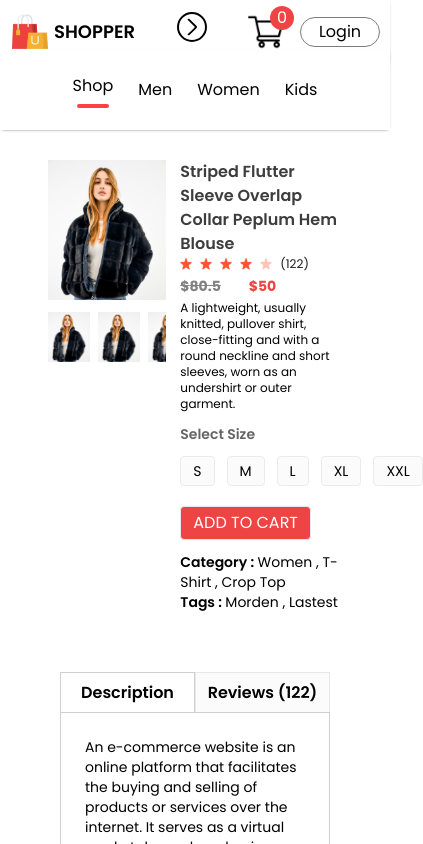
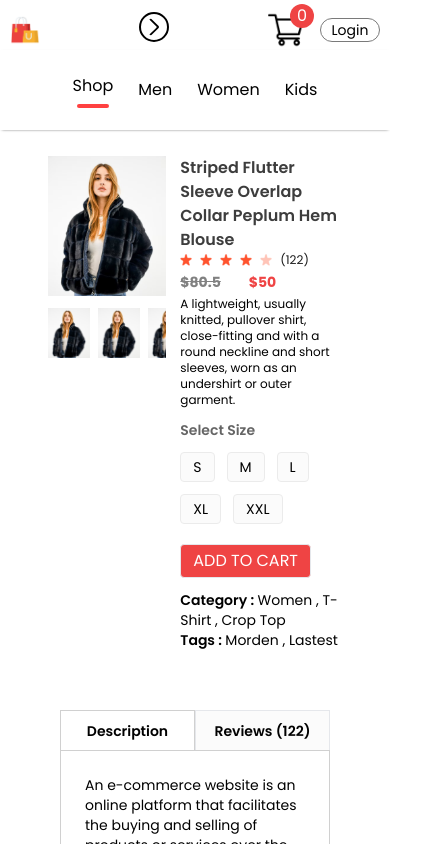
Before and after one commit to NotAfraiddd/Frontend_E_Commerce, a React (Create React App) app: page /product/1 in a window 390 px wide. Shown: the top 844 px of the page, 423 px wide, since content can reach past the window. Built offline with nearby package versions, Linux system fonts and the light colour scheme.

Commit message:
fix: edit UI cart in mobile

```diff
--- a/src/assets/components/cartItems/CartItems.css
+++ b/src/assets/components/cartItems/CartItems.css
@@ -35,8 +35,21 @@
   .cart-items__promocode {
     width: 100%;
   }
+}
 
-  .cart-items__promobox {
-    width: 100%;
+@media (max-width: 500px) {
+  .cart-items__main {
+    display: none;
+    grid-template-columns: 0.5fr 3fr 0.5fr;
+    gap: 10px;
+  }
+
+  .cart-items__format {
+    display: grid;
+    grid-template-columns: 0.5fr 3fr 0.5fr;
   }
 }
+
+input[type='text'] {
+  background-color: #eaeaea;
+}
--- a/src/assets/components/cartItems/CartItems.tsx
+++ b/src/assets/components/cartItems/CartItems.tsx
@@ -10,7 +10,7 @@ export default function CartItems() {
 
   return (
     <div className='cart-items my-20 mx-40'>
-      <div className='cart-items__main grid grid-cols-custom-6 overflow-x-auto text-lg font-semibold gap-[75px] py-5 text-#[454545] items-center '>
+      <div className='cart-items__main grid grid-cols-custom-6 overflow-x-auto text-lg font-semibold gap-3 xl:gap-[75px] py-5 text-#[454545] items-center '>
         <p>Product</p>
         <p>Title</p>
         <p>Price</p>
@@ -26,13 +26,13 @@ export default function CartItems() {
           hasItem = true
           return (
             <div
-              className='cart-items__format grid grid-cols-custom-6 text-lg font-semibold gap-[75px] py-5 text-#[454545] items-center'
+              className='cart-items__format text-sm lg:text-base xl:text-lg grid grid-cols-custom-6 gap-3 xl:gap-[75px] py-5 text-#[454545] items-center'
               key={ele.id}
             >
               <img src={ele.image} alt='' className='min-w-12' />
-              <p className=''>{ele.name}</p>
+              <p>{ele.name}</p>
               <p>{ele.new_price}</p>
-              <button className='cart-items__quantity w-16 h-12 border-[#ebebeb] border-[2px]'>
+              <button className='cart-items__quantity w-8 h-6 lg:w-16 lg:h-12 border-[#ebebeb] border-[2px]'>
                 {cartItems[ele.id]}
               </button>
               <p>${numberCarts}</p>
@@ -52,12 +52,12 @@ export default function CartItems() {
         return null
       })}
       {!hasItem && (
-        <div className='cart-items__format text-lg text-center w-full py-5 text-#[454545] items-center'>
+        <div className='sm:text-sm lg:text-lg text-center w-full py-5 text-#[454545] items-center'>
           Your cart is empty
         </div>
       )}
       <div className='cart-items__down flex gap-20 my-24'>
-        <div className='cart-items__total w-1/2 flex flex-1 flex-col min-w-80'>
+        <div className='cart-items__total w-1/2 flex flex-1 flex-col'>
           <h1 className='text-2xl font-semibold'>Cart Totals</h1>
           <div className='flex flex-col gap-4 my-5'>
             <div className='cart-items__total-item pb-3 flex justify-between border-b'>
@@ -73,17 +73,19 @@ export default function CartItems() {
               <h3 className='font-semibold'>${totalAmount}</h3>
             </div>
           </div>
-          <button className='w-64 h-16 bg-[#ff5a5a] text-white text-base mt-3'>PROCEED TO CHECKOUT</button>
+          <button className='w-44 sm:w-48 lg:w-64 h-16 bg-[#ff5a5a] text-white text-base mt-3'>
+            PROCEED TO CHECKOUT
+          </button>
         </div>
-        <div className='cart-items__promocode text-[#555] w-1/2 flex flex-1 items-center flex-col text-base font-medium'>
+        <div className='cart-items__promocode text-[#555] w-1/2 flex flex-1 items-center flex-col text-sm md:text-base font-medium'>
           <p>If you have a promo code, Enter it here</p>
-          <div className='cart-items__promobox flex w-full mt-4 pl-5 h-14 bg-[#eaeaea]'>
+          <div className='cart-items__promobox flex w-full mt-4 h-14'>
             <input
               type='text'
               placeholder='promo code'
-              className='bg-transparent w-4/5 focus-within:outline-none min-w-60'
+              className='bg-transparent focus-within:outline-none pl-5 w-full'
             />
-            <button className='w-1/5 bg-black text-white'>Submit</button>
+            <button className=' bg-black text-white px-2'>Submit</button>
           </div>
         </div>
       </div>
--- a/src/assets/components/descriptionBox/DescriptionBox.tsx
+++ b/src/assets/components/descriptionBox/DescriptionBox.tsx
@@ -4,10 +4,10 @@ export default function DescriptionBox() {
   return (
     <div className='description-box my-32 mx-40'>
       <div className='description-box__navigator flex'>
-        <div className='description-box__nav-box flex items-center justify-center text-base w-44 h-10 border border-b-0 font-semibold border-[#d0d0d0]'>
+        <div className='description-box__nav-box flex items-center justify-center text-sm md:text-base w-44 h-10 border border-b-0 font-semibold border-[#d0d0d0]'>
           Description
         </div>
-        <div className='description-box__nav-box flex items-center justify-center text-base w-44 h-10 border border-b-0 font-semibold border-[#d0d0d0 fade'>
+        <div className='description-box__nav-box flex items-center justify-center text-sm md:text-base w-44 h-10 border border-b-0 font-semibold border-[#d0d0d0 fade'>
           Reviews (122)
         </div>
       </div>
--- a/src/assets/components/navbar/Navbar.css
+++ b/src/assets/components/navbar/Navbar.css
@@ -108,15 +108,24 @@
 }
 
 @media (max-width: 400px) {
+  .text-logo {
+    display: none;
+  }
   .navbar {
     padding: 12px 10px;
   }
 
   .nav-logo img {
-    width: 40px;
+    width: 30px;
   }
 
   .navbar p {
     font-size: 18px;
   }
+
+  .nav-login-cart button {
+    width: 60px;
+    height: 24px;
+    font-size: 14px;
+  }
 }
--- a/src/assets/components/navbar/Navbar.tsx
+++ b/src/assets/components/navbar/Navbar.tsx
@@ -17,7 +17,7 @@ export default function Navbar() {
     <div className='navbar flex justify-between py-4 px-10'>
       <div className='nav-logo flex gap-3 items-center'>
         <img src={logo} alt='Logo' />
-        <p className='text-xl md:text-2xl lg:text-3xl xl:4xl font-semibold'>SHOPPER</p>
+        <p className='text-logo text-base sm:text-xl md:text-2xl lg:text-3xl xl:4xl font-semibold'>SHOPPER</p>
       </div>
       <img
         src={dropdown_icon}
--- a/src/assets/components/productDisplay/ProductDisplay.tsx
+++ b/src/assets/components/productDisplay/ProductDisplay.tsx
@@ -45,7 +45,7 @@ export default function ProductDisplay({ product }: InterfaceProduct) {
         </div>
         <div className='product-display__sizes'>
           <h1 className='text-[#656565] text-sm md:text-base lg:text-xl font-semibold mt-3'>Select Size</h1>
-          <div className='product-display__size flex my-3 gap-3 md:gap-5 '>
+          <div className='product-display__size flex my-3 gap-3 md:gap-5 flex-wrap'>
             <div className='py-1 hover:bg-[#e3e3e3] md:px-6 px-3 text-sm md:text-base rounded bg-[#fbfbfb] border-[#ebebeb] border cursor-pointer'>
               S
             </div>
```
